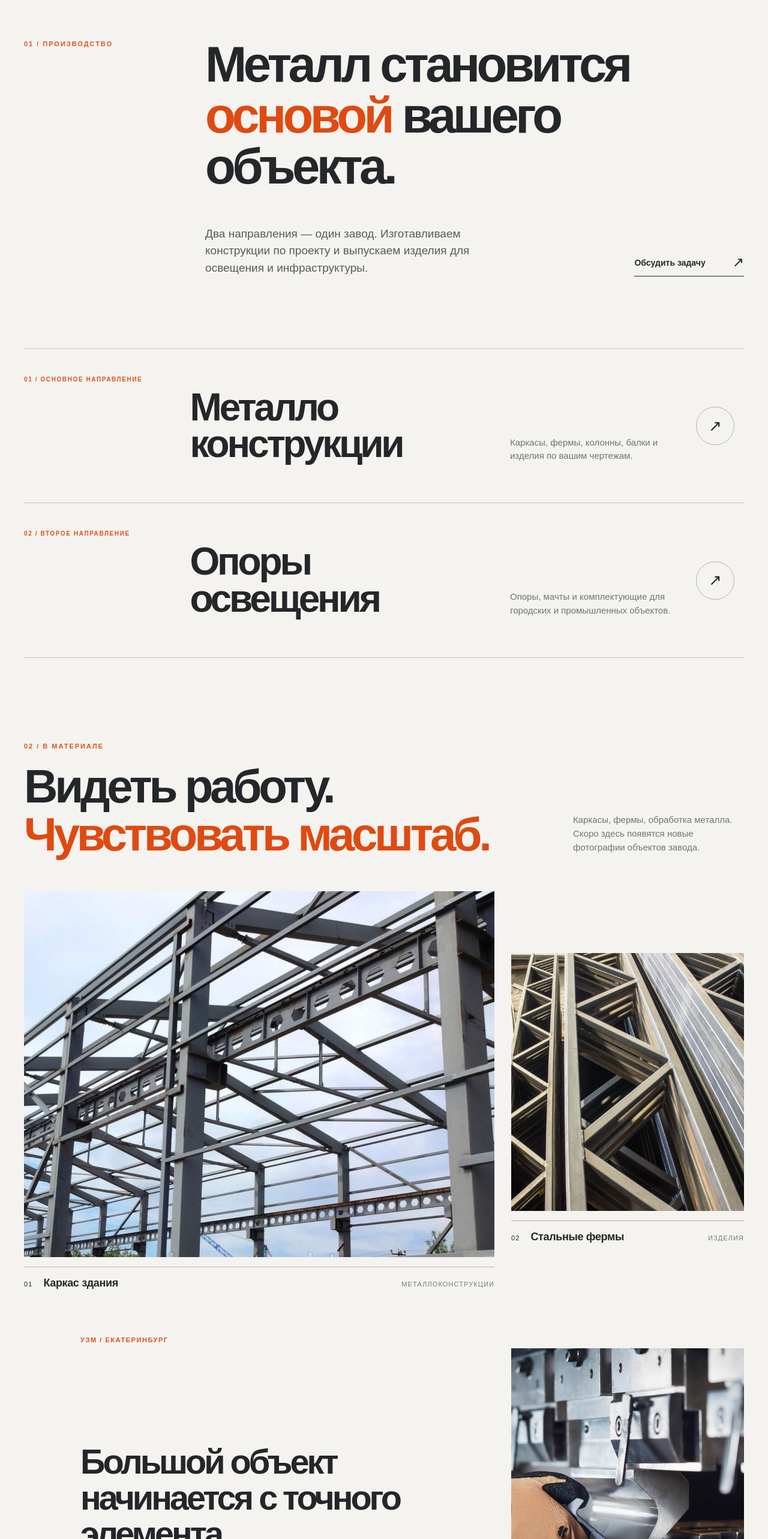
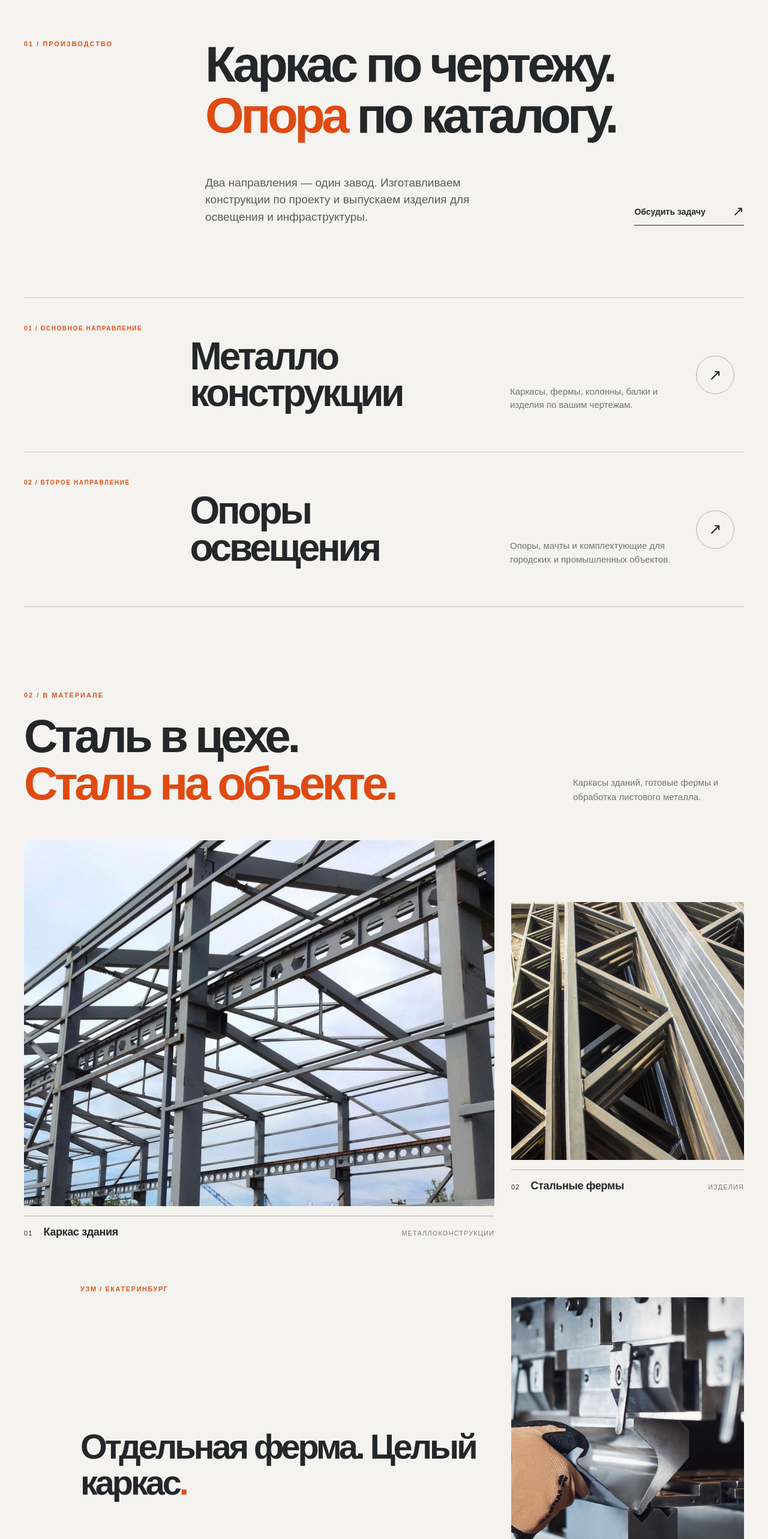
Before and after one commit to schip454/uzm-zavod, a Next.js app: page / in a window 1280 px wide. Shown: the part 871-3437 px from the top of the page at 60% size. Built offline with nearby package versions, Linux system fonts and the light colour scheme.

Commit message:
Tighten homepage copy around UZM products

```diff
--- a/src/app/page.tsx
+++ b/src/app/page.tsx
@@ -19,7 +19,7 @@ export default function Home() {
         <div className="container showcase-statement-grid">
           <span className="showcase-section-index">01 / ПРОИЗВОДСТВО</span>
           <div>
-            <h2>Металл становится<br /><em>основой</em> вашего объекта.</h2>
+            <h2>Каркас по чертежу.<br /><em>Опора</em> по каталогу.</h2>
             <div className="showcase-statement-foot">
               <p>Два направления — один завод. Изготавливаем конструкции по проекту и выпускаем изделия для освещения и инфраструктуры.</p>
               <Link href="/request" className="showcase-text-link">Обсудить задачу <span aria-hidden="true">↗</span></Link>
@@ -43,13 +43,13 @@ export default function Home() {
 
       <section className="showcase-gallery" id="production">
         <div className="container showcase-gallery-heading">
-          <div><span className="showcase-section-index">02 / В МАТЕРИАЛЕ</span><h2>Видеть работу.<br /><em>Чувствовать масштаб.</em></h2></div>
-          <p>Каркасы, фермы, обработка металла. Скоро здесь появятся новые фотографии объектов завода.</p>
+          <div><span className="showcase-section-index">02 / В МАТЕРИАЛЕ</span><h2>Сталь в цехе.<br /><em>Сталь на объекте.</em></h2></div>
+          <p>Каркасы зданий, готовые фермы и обработка листового металла.</p>
         </div>
         <div className="container showcase-gallery-grid">
           <figure className="showcase-shot showcase-shot-large"><div className="showcase-shot-image showcase-shot-frame" /><figcaption><span>01</span><strong>Каркас здания</strong><span>Металлоконструкции</span></figcaption></figure>
           <figure className="showcase-shot showcase-shot-offset"><div className="showcase-shot-image showcase-shot-truss" /><figcaption><span>02</span><strong>Стальные фермы</strong><span>Изделия</span></figcaption></figure>
-          <div className="showcase-gallery-quote"><span>УЗМ / ЕКАТЕРИНБУРГ</span><p>Большой объект начинается с точного элемента<span>.</span></p></div>
+          <div className="showcase-gallery-quote"><span>УЗМ / ЕКАТЕРИНБУРГ</span><p>Отдельная ферма. Целый каркас<span>.</span></p></div>
           <figure className="showcase-shot showcase-shot-process"><div className="showcase-shot-image showcase-shot-forming" /><figcaption><span>03</span><strong>Работа с металлом</strong><span>Производство</span></figcaption></figure>
         </div>
       </section>
```
